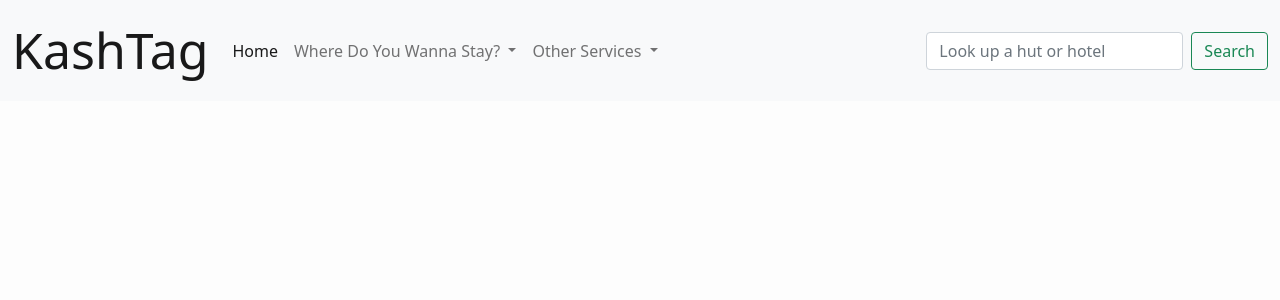
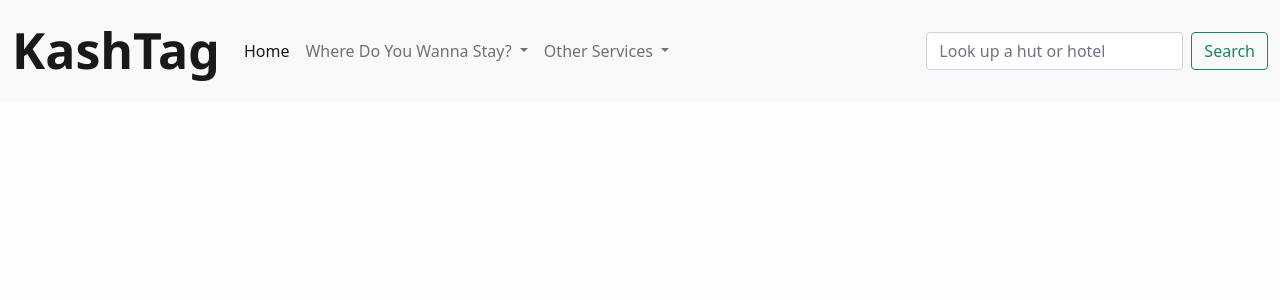
Before and after one commit to aabidmajid26/KashTag, a Django app: page / in a window 1280 px wide. Shown: the top 300 px of the page. Run offline with Django 3.2, Linux system fonts and the light colour scheme.

Commit message:
some last minute editing

```diff
--- a/ktApp/static/ktApp/css/layout-style.css
+++ b/ktApp/static/ktApp/css/layout-style.css
@@ -3,6 +3,8 @@ body{
 }
 #mast-head{
     font-size: 50px;
+    font-weight: bold;
+    font-family: 'Segoe UI', Tahoma, Geneva, Verdana, sans-serif;
 
 }
 .carouselControl{
--- a/ktApp/static/ktApp/js/links.js
+++ b/ktApp/static/ktApp/js/links.js
@@ -39,7 +39,6 @@ document.addEventListener("DOMContentLoaded", ()=>{
             }
             else if (a.dataset.activity==='home'){
                 content.innerHTML = '';
-                carousel.style.animationPlayState = 'paused';
                 carousel.style.display = 'block';
             }
             else if (a.dataset.activity === 'ski-instructor'){
```
